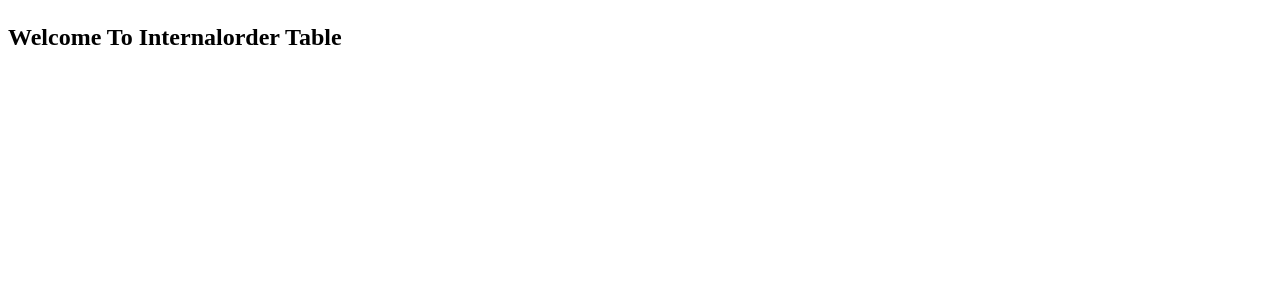
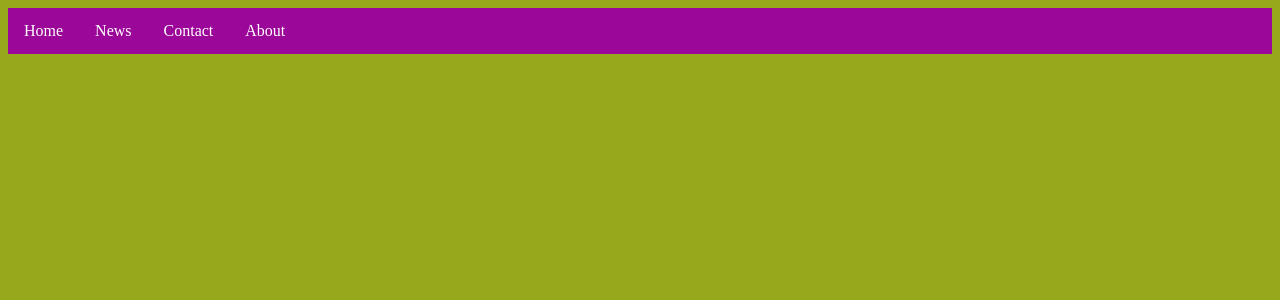
Before and after one commit to dangerrockstar/django_with_data_table.js, a Django app: template home_app/templates/base.html in a window 1280 px wide. Shown: the top 300 px of the page. Run offline with Django 3.2, Linux system fonts and the light colour scheme; the template is opened without the code that fills it, so the values that code supplies are empty.

Commit message:
today i am add data table with scroll view and some view using css and html tags
Signed-off-by: Lalit Bhadouria <lalitbhadouriya@gmail.com>

```diff
--- a/home_app/templates/base.html
+++ b/home_app/templates/base.html
@@ -4,11 +4,45 @@
         <title>Welcome in Internalorder Table</title>
         <script src="//code.jquery.com/jquery-1.12.4.js"></script>
         {% block extra_head %}{% endblock %}
+        <style>
+            ul {
+                list-style-type: none;
+                margin: 0;
+                padding: 0;
+                overflow: hidden;
+                background-color: #9b0799;
+            }
+
+            li {
+                float: left;
+            }
+
+            li a {
+                display: block;
+                color: white;
+                text-align: center;
+                padding: 14px 16px;
+                text-decoration: none;
+            }
+
+            li a:hover {
+                background-color: #111;
+            }
+        </style>
     </head>
-    <body>
-       <div>
-       	<h2><p>Welcome To Internalorder Table</p></h2>
-       </div>
+    <body bgcolor="#97a81b">
+    <div>
+        <ul>
+          <li><a class="active" href="#home">Home</a></li>
+          <li><a href="#news">News</a></li>
+          <li><a href="#contact">Contact</a></li>
+          <li><a href="#about">About</a></li>
+        </ul>
+    </div>
+    <div>
+
+    </div>
+    <h2> </h2>
         {% block content %}{% endblock %}
     </body>
 </html>
--- a/home_app/templates/home_app/order_list_json.html
+++ b/home_app/templates/home_app/order_list_json.html
@@ -2,7 +2,7 @@
 
 {% block extra_head %}
     {% load static %}
-    <link rel="stylesheet" type="text/css" href="//cdn.datatables.net/1.10.16/css/jquery.dataTables.min.css">
+    <link rel="stylesheet" type="text/css" href="https://cdn.datatables.net/1.10.16/css/jquery.dataTables.min.css">
     <link rel="stylesheet" type="text/css" href="//cdn.datatables.net/fixedheader/3.1.3/css/fixedHeader.dataTables.min.css">
     <script type="text/javascript" charset="utf8" src="//cdn.datatables.net/1.10.16/js/jquery.dataTables.min.js"></script>
     <script type="text/javascript" charset="utf8" src="cdn.datatables.net/fixedheader/3.1.3/js/dataTables.fixedHeader.min.js"></script>
@@ -14,7 +14,7 @@
 {% endblock %}
 
 {% block content %}
-    <table class="display compact", id="table", cellspacing="0" width="100%">
+    <table class="display", id="table", cellspacing="0" width="100%">
        <thead>
             <tr>
                 <th>order_id</th>
```
Also changed, not shown: home_app/static/home_app/internalorder_datatables.js (+9 -4 lines), home_app/static/home_app/test.js (added, +54 -0 lines).
